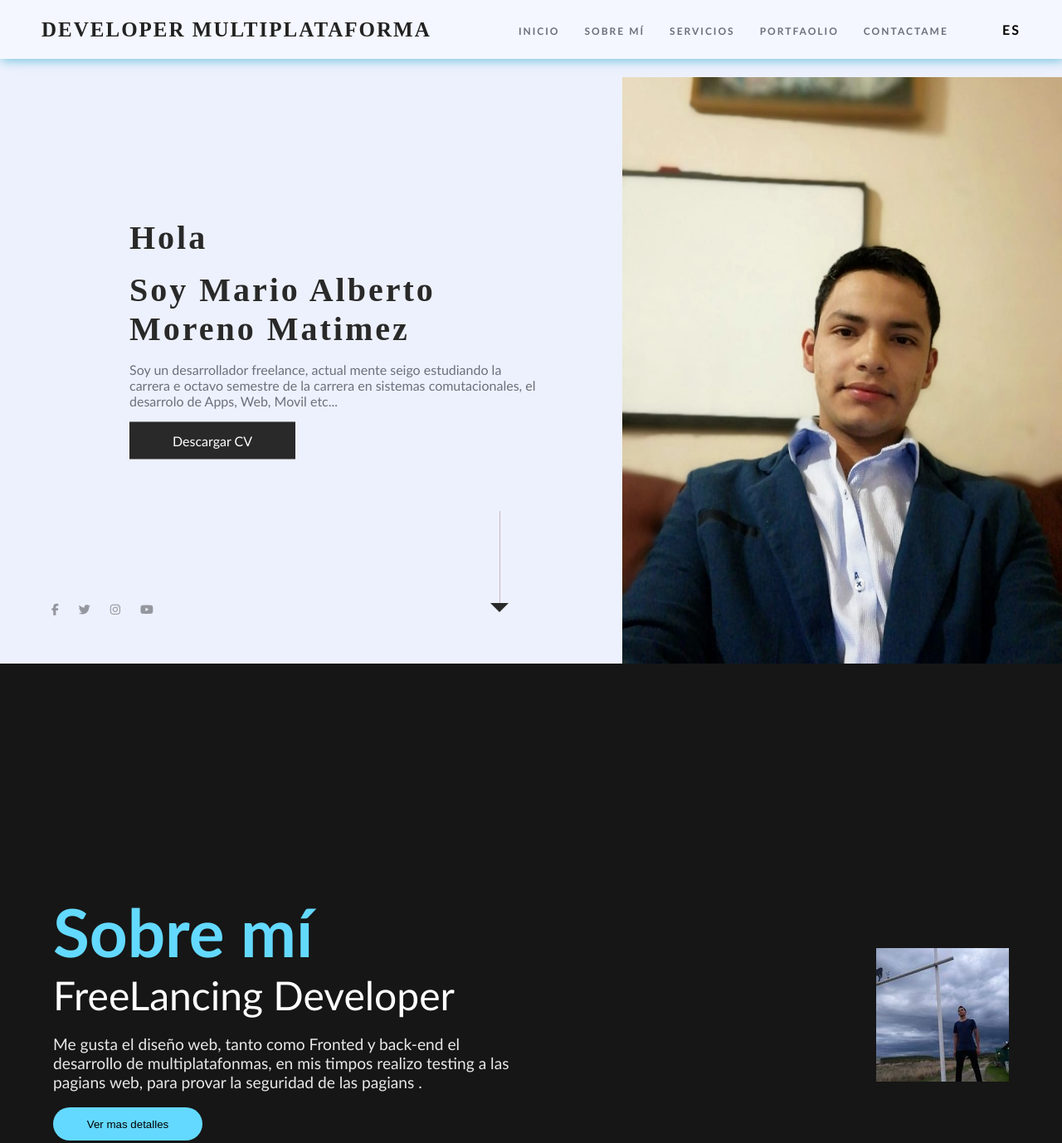
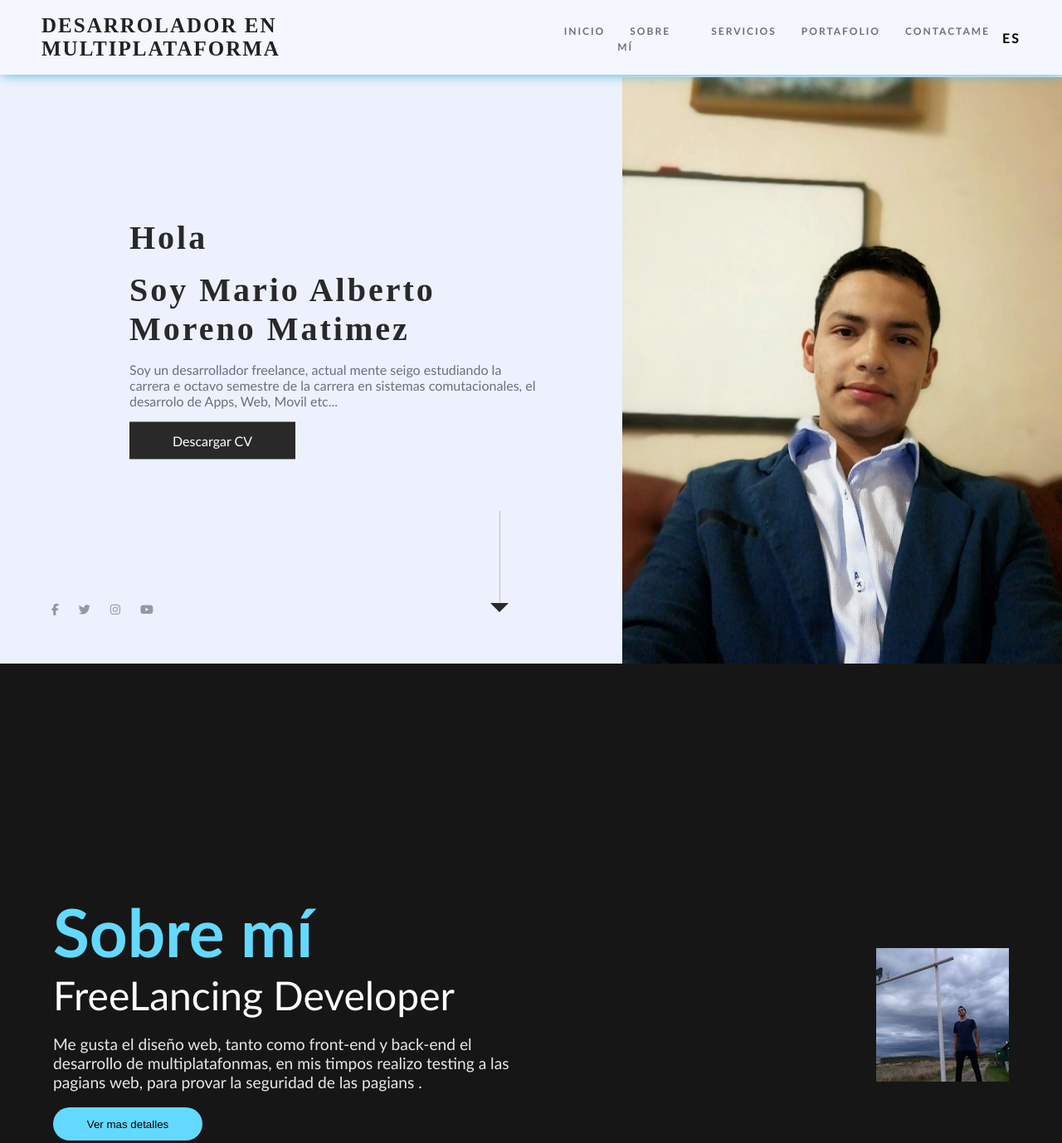
Before and after one commit to Mayitoo/Portafolio, a plain HTML site: page index.html in a window 1280 px wide. Shown: the top 1378 px of the page at 83% size. Drawn offline with Linux system fonts and the light colour scheme.

Commit message:
Update index.html
Cambios Ortográficos

```diff
--- a/index.html
+++ b/index.html
@@ -18,14 +18,14 @@
 	<!--Navegación-------------------------------->
 	<nav>
 	<!--Logo--->
-	<a href="#" class="logo">Developer Multiplataforma</a>
+	<a href="#" class="logo">Desarrolador en Multiplataforma</a>
 	<!--Menu--------->
 	<div class="toggle"></div>
 	<ul class="menu">
 	<li class=""><a href="#main" >Inicio</a></li>
 	<li><a href="#about">Sobre mí</a></li>
 	<li><a href="#services">Servicios</a></li>
-	<li><a href="#portfolio">Portfaolio</a></li>
+	<li><a href="#portfolio">Portafolio</a></li>
 	<li><a href="#contact-form">Contactame</a></li>
 	</ul>
 	<!--language-->
@@ -61,7 +61,7 @@
 	<div class="about-text">
 	<h1>Sobre mí</h1>
 	<h2>FreeLancing Developer</h2>
-	<p>Me gusta el diseño web, tanto como Fronted y back-end el desarrollo de multiplatafonmas, en mis timpos realizo testing a las pagians web, para provar la seguridad de las pagians .</p>
+	<p>Me gusta el diseño web, tanto como front-end y back-end el desarrollo de multiplatafonmas, en mis timpos realizo testing a las pagians web, para provar la seguridad de las pagians .</p>
 	<button>Ver mas detalles</button>
 	</div>
 	<!--acerca-model----------------->
@@ -91,7 +91,7 @@
 	</div>
 	<!--text----------------->
 	<div class="s-b-text">
-	<a href="#">Seofrece el servicoo de desarrollo web personalizado.</a>
+	<a href="#">Se ofrece el servicio de desarrollo web personalizado.</a>
 	</div>
 	</div>
 		<!--box-2---------------->
```
